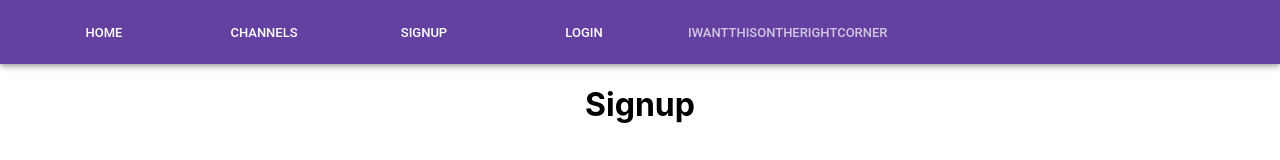
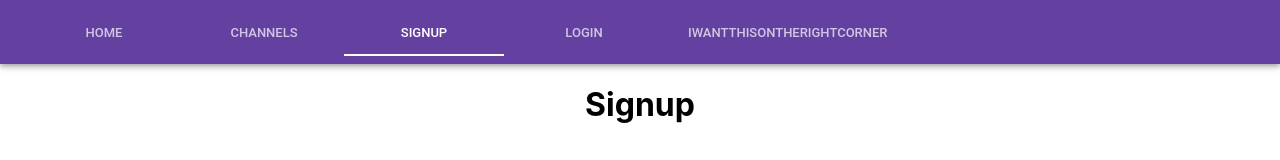
Before and after one commit to NorbertLam/highlightr-frontend, a React (Create React App) app: page /signup in a window 1280 px wide. Shown: the top 160 px of the page. Built offline with nearby package versions, Linux system fonts and the light colour scheme.

Commit message:
nav bar indicator on route

```diff
--- a/src/actions/userActions.js
+++ b/src/actions/userActions.js
@@ -1,5 +1,6 @@
 
 // User Action Creator
+
 
 // User Thunk Creator
 
--- a/src/containers/NavBar.js
+++ b/src/containers/NavBar.js
@@ -5,12 +5,32 @@ import AppBar from '@material-ui/core/AppBar';
 import Tabs from '@material-ui/core/Tabs';
 import Tab from '@material-ui/core/Tab';
 import Grid from '@material-ui/core/Grid';
+import { withStyles } from '@material-ui/core/styles';
 
-const NavBar = () => {
+const styles = theme => ({
+  indicator: {
+    backgroundColor: '#fff'
+  }
+});
+
+const tabs = { '/': 0, '/channels': 1, '/signup': 2, '/login': 3}
+
+class NavBar extends React.Component {
+
+  state = {
+    value: tabs[window.location.pathname]
+  }
+
+  handleChange = (event, value) => {
+    this.setState({value});
+  }
+
+  render () {
     return (
+      <div>
         <AppBar position="sticky">
           <Toolbar style={{backgroundColor: '#6441A1'}}>
-        <Tabs textColor="white">
+            <Tabs classes={{indicator: this.props.classes.indicator}} value={this.state.value} onChange={this.handleChange}>
               <Tab style={{color: 'white'}} component={NavLink} to="/" label="Home"/>
               <Tab style={{color: 'white'}} component={NavLink} to="/channels" label="Channels"/>
               <Tab style={{color: 'white'}} component={NavLink} to="/signup" label="Signup"/>
@@ -21,7 +41,9 @@ const NavBar = () => {
           </Grid>
           </Toolbar>
         </AppBar>
+      </div>
     )
   }
+}
 
-export default NavBar
+export default withStyles(styles)(NavBar);
```
Lines whose indentation alone changed are shown as unchanged.
